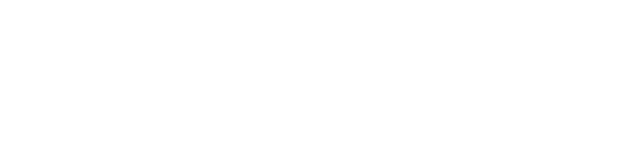
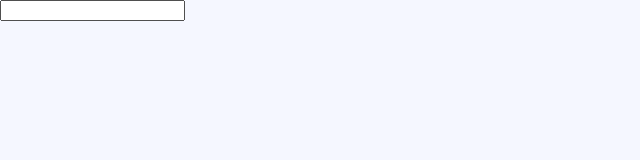
Before and after one commit to yasser110306/calculator, a plain HTML site: page index.html in a window 1280 px wide. Shown: the whole page, without its empty margins (0-640 px from the left). Drawn offline with Linux system fonts and the light colour scheme.

Commit message:
commit--making structure

```diff
--- a/index.html
+++ b/index.html
@@ -7,6 +7,10 @@
     <title>EL3NTIL | CALCULATOR</title>
   </head>
   <body>
+    <div class="container">
+      <input type="text" id="result" />
+    </div>
+
     <script src="main.js"></script>
   </body>
 </html>
--- a/style.css
+++ b/style.css
@@ -1,11 +1,20 @@
-#red {
-  background-color: red;
-  position: absolute;
-  height: 10px;
-  width: 100%;
-  z-index: 1;
+:root {
+  --bg--clr: #f5f7ff;
+  --btn--clr-primary: #d8ddf0;
+  --btn--clr-secondry: #f5f7ff;
+  --primary--clr: #3488ff;
 }
-#green {
-  background-color: green;
-  height: 10px;
+
+html {
+  box-sizing: border-box;
 }
+
+body {
+  margin: 0;
+  background-color: var(--bg--clr);
+}
+
+.num {
+  color: #606a89;
+  background-color: var(--btn--clr-primary);
+}
```
